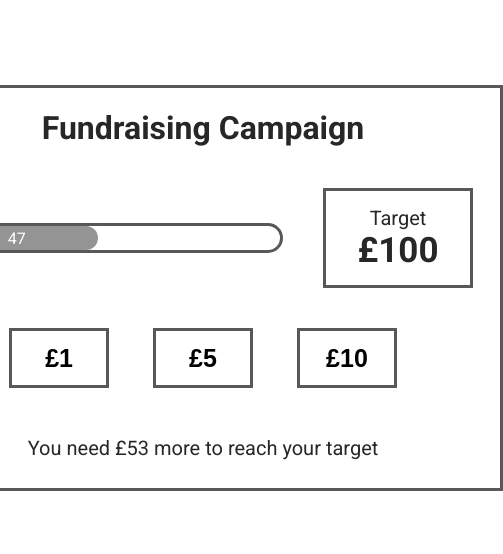
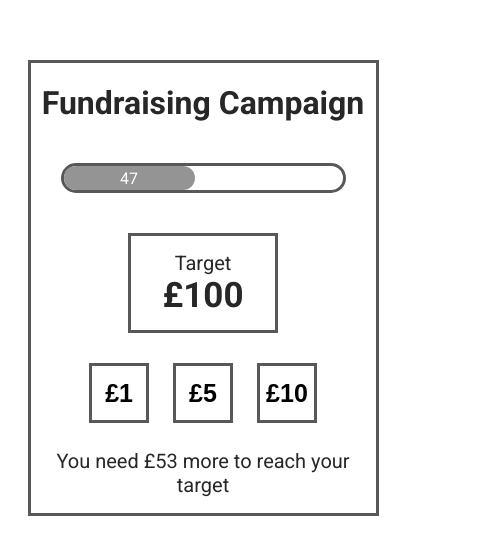
Before and after one commit to lauracharvey/fundraiser, a plain HTML site: page index.html in a window 390 px wide. Shown: the part 142-696 px from the top of the page, 503 px wide, since content can reach past the window. Drawn offline with Linux system fonts and the light colour scheme.

Commit message:
mobile responsive

```diff
--- a/style.css
+++ b/style.css
@@ -113,3 +113,36 @@ button {
   font-size: 25px;
   font-weight: 700;
 }
+
+@media only screen and (max-width: 650px) {
+  .container {
+    width: 90%;
+  }
+
+  .inner-container {
+    flex-direction: column;
+  }
+
+  #bar {
+    width: 150%;
+  }
+
+  button {
+    width: 60px;
+    margin: 10px;
+  }
+
+  #remaining-div {
+    text-align: center;
+  }
+}
+
+@media only screen and (max-width: 370px) {
+  h1 {
+    font-size: 20px;
+  }
+
+  #bar {
+    width: 100%;
+  }
+}
```
